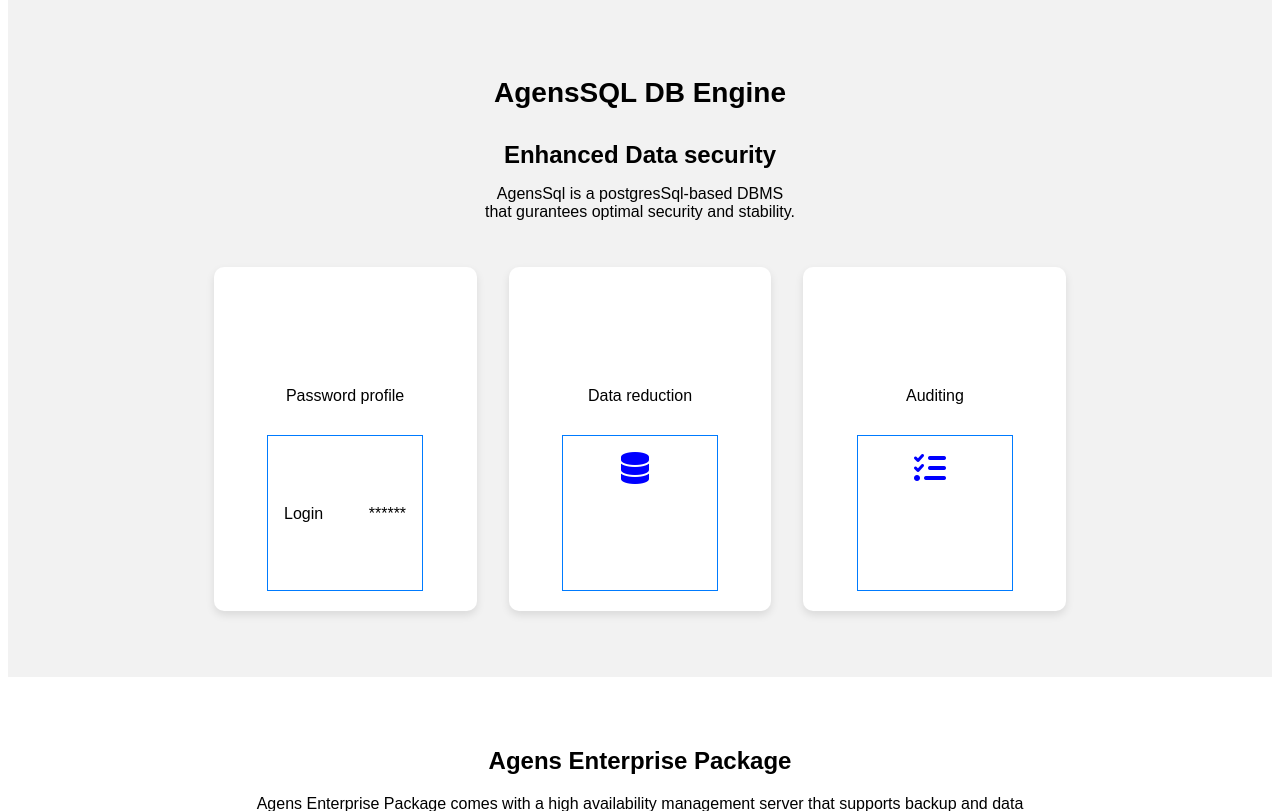
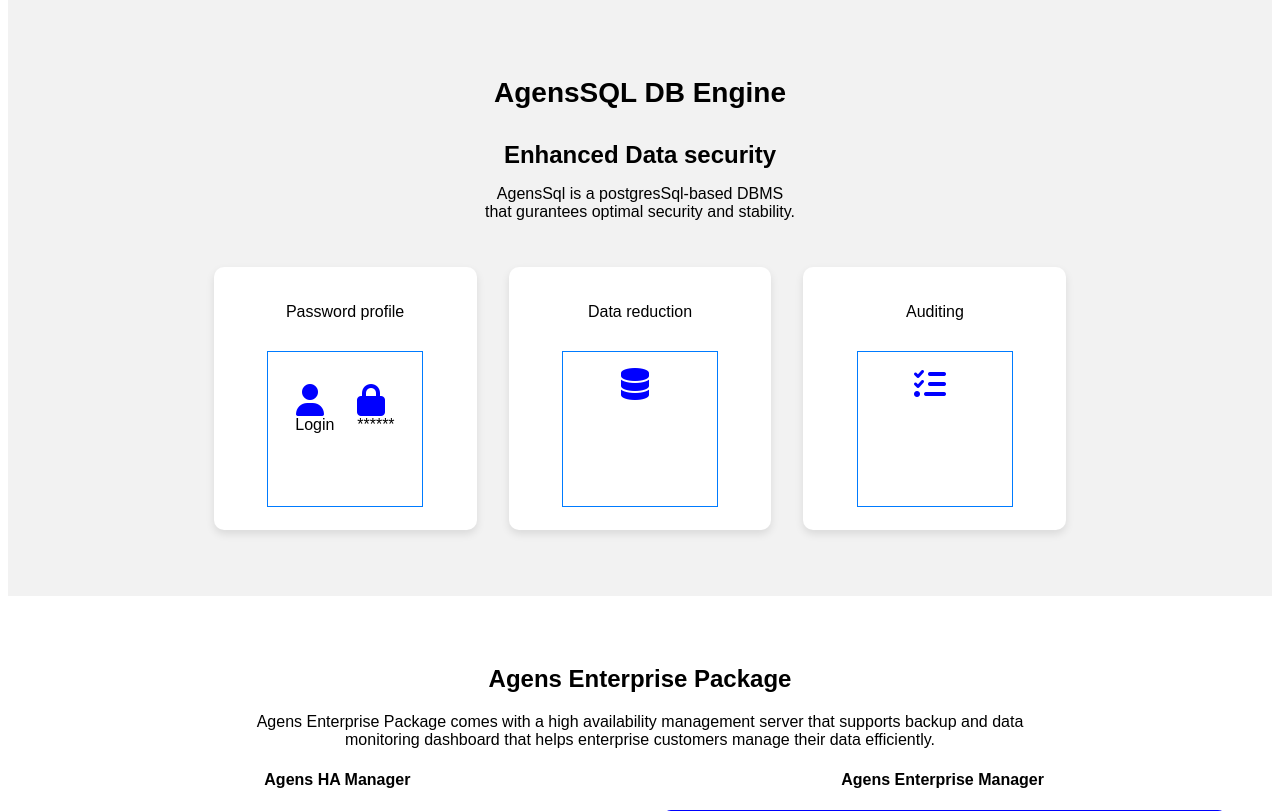
Before and after one commit to Michael-Ogaye/bitnine_pages, a Django app: page / in a window 1280 px wide. Shown: the part 2076-2887 px from the top of the page. Run offline with Django 4.2, Linux system fonts and the light colour scheme; a user stored in the database is signed in; some web fonts are replaced.

Commit message:
Update home.html
icos

```diff
--- a/bitapp/templates/bitapp/home.html
+++ b/bitapp/templates/bitapp/home.html
@@ -278,11 +278,11 @@
   display: none;
   text-align: left;
   padding: 10px;
- margin-top: 45%;
+
     transition: all 1s;
 }
 .original{
-     margin-top: 45%;
+
 }
 .card:hover .original {
   display: none;
@@ -326,6 +326,11 @@
         .card .chat i{
             color:blue;
             font-size:2em;
+        }
+
+        .log p i{
+            color:black;
+            font-size:.7em;
         }
 
 
@@ -641,12 +646,12 @@
                 <p>Password profile</p>
                 <div class="creds chat">
                     <div class="log">
-                        <i></i>
-                        <p>Login</p>
+
+                        <p> <i class="fa-solid fa-user"></i> Login</p>
                     </div>
                     <div class="pass">
-                        <i></i>
-                        <p>******</p>
+
+                        <p> <i class="fa-solid fa-lock"></i>  ******</p>
                     </div>
 
                 </div>
```
